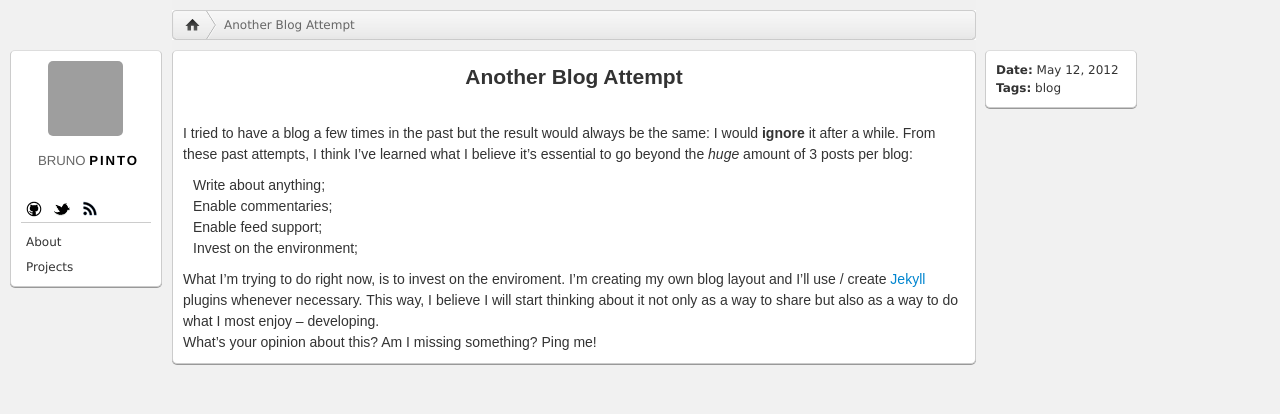
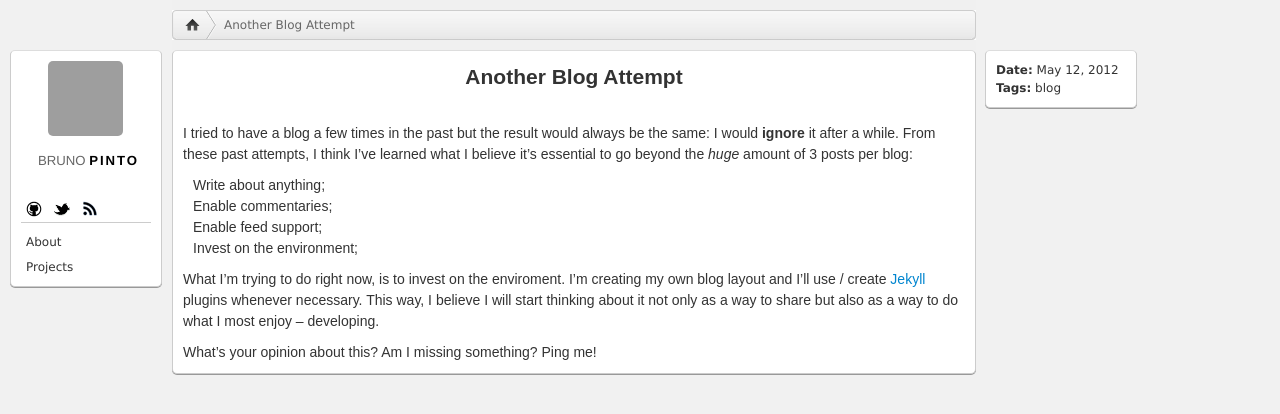
Before and after one commit to bpinto/bpinto.github.com, a Jekyll site: the page built from _posts/2012-05-12-another-blog-attempt.markdown, in a window 1280 px wide. Shown: the top 414 px of the page. Built offline with Jekyll 4.4.1, drawn with Linux system fonts in a browser that asks for light colours; some web fonts are replaced; Markdown is read by kramdown in place of the engine named in the settings; grey boxes are pictures that could not be loaded.

Commit message:
margin on top of contents' paragraphs

```diff
--- a/css/base.css
+++ b/css/base.css
@@ -190,6 +190,10 @@
     list-style: none;
   }
 
+  .content p {
+    margin-top: 10px;
+  }
+
 .info {
   left: 985px;
   position: fixed;
```
